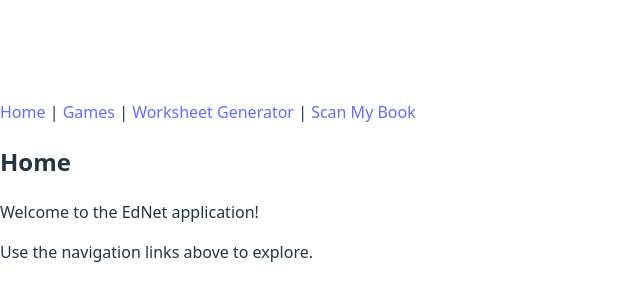
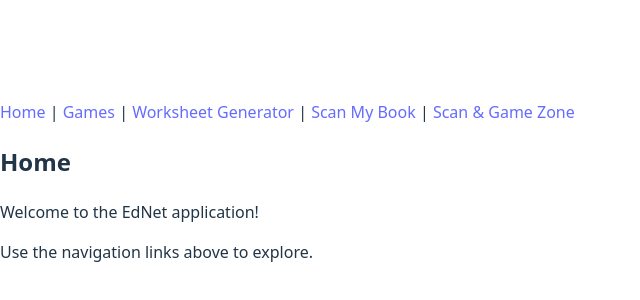
Before and after one commit to ednetlearn/ednet-phase-1, a React (Vite) app: page / in a window 1280 px wide. Shown: the part 210-510 px from the top of the page, without its empty margins (0-640 px from the left). Built offline with nearby package versions, Linux system fonts and the light colour scheme.

Commit message:
Update App.jsx to include ScanAndGameZoneUI navigation and routing

```diff
--- a/src/App.jsx
+++ b/src/App.jsx
@@ -4,6 +4,7 @@ import Home from './Home';
 import GamesPage from './GamesPage';
 import WorksheetGenerator from './WorksheetGenerator';
 import ScanMyBook from './ScanMyBook';
+import ScanAndGameZoneUI from './ScanAndGameZoneUI';  // <-- Import added
 
 function App() {
   return (
@@ -12,7 +13,8 @@ function App() {
         <Link to="/">Home</Link> |{' '}
         <Link to="/games">Games</Link> |{' '}
         <Link to="/worksheets">Worksheet Generator</Link> |{' '}
-        <Link to="/scan">Scan My Book</Link>
+        <Link to="/scan">Scan My Book</Link> |{' '}
+        <Link to="/scangamezone">Scan & Game Zone</Link>  {/* <-- New Link */}
       </nav>
 
       <Routes>
@@ -20,6 +22,7 @@ function App() {
         <Route path="/games" element={<GamesPage />} />
         <Route path="/worksheets" element={<WorksheetGenerator />} />
         <Route path="/scan" element={<ScanMyBook />} />
+        <Route path="/scangamezone" element={<ScanAndGameZoneUI />} />  {/* <-- New Route */}
       </Routes>
     </Router>
   );
```
